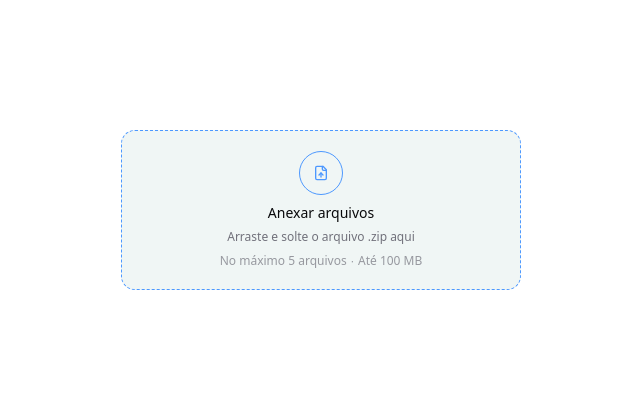
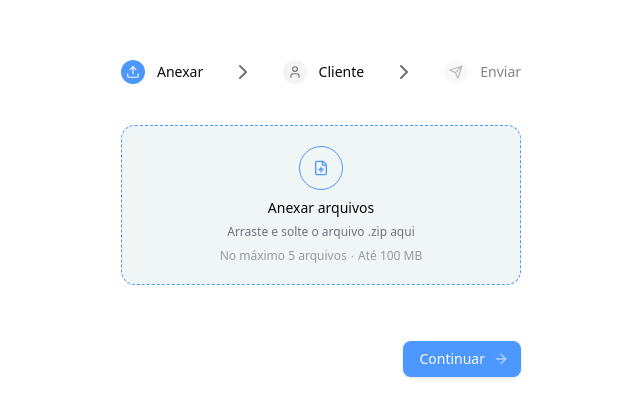
Before and after one commit to rcnald/email-send-frontend, a React (Vite) app: page / in a window 1280 px wide. Shown: the part 182-598 px from the top of the page, without its empty margins (319-959 px from the left). Built offline with nearby package versions, Linux system fonts and the light colour scheme.

Commit message:
feat: file stepper and inital UI

```diff
--- a/src/app.tsx
+++ b/src/app.tsx
@@ -1,9 +1,26 @@
+import { ArrowRightIcon } from "lucide-react"
+import { FileStepper } from "./components/file-stepper"
 import { FileUpload } from "./components/file-upload"
+import { Button } from "./components/ui/button"
 
 export function App() {
   return (
-    <div className='flex min-h-screen w-full flex-col items-center justify-center'>
-      <FileUpload />
+    <div className='flex min-h-screen w-full flex-col items-center justify-center px-4'>
+      <div className='grid w-full max-w-100 grid-cols-1 gap-10 '>
+        <FileStepper />
+        <FileUpload />
+        <Button
+          className='group w-full place-self-end lg:w-fit'
+          variant='default'
+        >
+          Continuar
+          <ArrowRightIcon
+            aria-hidden='true'
+            className='-me-1 opacity-60 transition-transform group-hover:translate-x-0.5'
+            size={16}
+          />
+        </Button>
+      </div>
     </div>
   )
 }
--- /dev/null
+++ b/src/components/file-stepper.tsx
@@ -0,0 +1,45 @@
+import { Send, Upload, User } from "lucide-react"
+
+import {
+  Stepper,
+  StepperIndicator,
+  StepperItem,
+  StepperSeparator,
+  StepperTitle,
+  StepperTrigger,
+} from "@/components/ui/stepper"
+
+export function FileStepper() {
+  return (
+    <div className='mx-auto w-full max-w-xl space-y-8 text-center'>
+      <Stepper defaultValue={1}>
+        <StepperItem className='not-last:flex-1' step={1}>
+          <StepperTrigger>
+            <StepperIndicator asChild>
+              <Upload aria-hidden='true' size={14} />
+            </StepperIndicator>
+            <StepperTitle>Anexar</StepperTitle>
+          </StepperTrigger>
+          <StepperSeparator />
+        </StepperItem>
+        <StepperItem className='not-last:flex-1' step={2}>
+          <StepperTrigger>
+            <StepperIndicator asChild>
+              <User aria-hidden='true' size={14} />
+            </StepperIndicator>
+            <StepperTitle>Cliente</StepperTitle>
+          </StepperTrigger>
+          <StepperSeparator />
+        </StepperItem>
+        <StepperItem className='not-last:flex-1' disabled step={3}>
+          <StepperTrigger>
+            <StepperIndicator asChild>
+              <Send aria-hidden='true' size={14} />
+            </StepperIndicator>
+            <StepperTitle>Enviar</StepperTitle>
+          </StepperTrigger>
+        </StepperItem>
+      </Stepper>
+    </div>
+  )
+}
--- a/src/components/file-upload.tsx
+++ b/src/components/file-upload.tsx
@@ -32,7 +32,7 @@ export const FileUpload = () => {
   const hasMoreThanOneFile = files.length > 1
 
   return (
-    <div className='flex w-100 flex-col gap-2'>
+    <div className='flex w-full flex-col gap-2'>
       <button
         className='flex min-h-40 cursor-pointer flex-col items-center justify-center rounded-xl border border-primary border-dashed bg-accent p-4 transition-colors hover:bg-accent/50 has-disabled:pointer-events-none has-[input:focus]:border-ring has-disabled:opacity-50 has-[input:focus]:ring-[3px] has-[input:focus]:ring-ring/50 data-[dragging=true]:bg-accent/50'
         data-dragging={isDragging}
@@ -46,7 +46,7 @@ export const FileUpload = () => {
       >
         <input
           {...getInputProps()}
-          aria-label='Upload files'
+          aria-label='Anexar arquivos'
           className='sr-only'
         />
 
@@ -84,7 +84,7 @@ export const FileUpload = () => {
 
         {hasMoreThanOneFile ? (
           <div>
-            <Button onClick={clearFiles} size='sm'>
+            <Button onClick={clearFiles} size='sm' variant='link'>
               Remover todos os arquivos
             </Button>
           </div>
--- /dev/null
+++ b/src/components/ui/stepper.tsx
@@ -0,0 +1,294 @@
+import { CheckIcon, ChevronRight, LoaderCircleIcon } from "lucide-react"
+import { Slot } from "radix-ui"
+import type React from "react"
+import { createContext, useCallback, useContext, useState } from "react"
+
+import { cn } from "@/lib/utils"
+
+type StepperContextValue = {
+  activeStep: number
+  setActiveStep: (step: number) => void
+  orientation: "horizontal" | "vertical"
+}
+
+type StepItemContextValue = {
+  step: number
+  state: StepState
+  isDisabled: boolean
+  isLoading: boolean
+}
+
+type StepState = "active" | "completed" | "inactive" | "loading"
+
+const StepperContext = createContext<StepperContextValue | undefined>(undefined)
+const StepItemContext = createContext<StepItemContextValue | undefined>(
+  undefined
+)
+
+const useStepper = () => {
+  const context = useContext(StepperContext)
+
+  if (!context) {
+    throw new Error("useStepper must be used within a Stepper")
+  }
+  return context
+}
+
+const useStepItem = () => {
+  const context = useContext(StepItemContext)
+
+  if (!context) {
+    throw new Error("useStepItem must be used within a StepperItem")
+  }
+  return context
+}
+
+interface StepperProps extends React.HTMLAttributes<HTMLDivElement> {
+  defaultValue?: number
+  value?: number
+  onValueChange?: (value: number) => void
+  orientation?: "horizontal" | "vertical"
+}
+
+function Stepper({
+  defaultValue = 0,
+  value,
+  onValueChange,
+  orientation = "horizontal",
+  className,
+  ...props
+}: StepperProps) {
+  const [activeStep, setInternalStep] = useState(defaultValue)
+
+  const setActiveStep = useCallback(
+    (step: number) => {
+      if (value === undefined) {
+        setInternalStep(step)
+      }
+      onValueChange?.(step)
+    },
+    [value, onValueChange]
+  )
+
+  const currentStep = value ?? activeStep
+
+  return (
+    <StepperContext.Provider
+      value={{
+        activeStep: currentStep,
+        setActiveStep,
+        orientation,
+      }}
+    >
+      <div
+        className={cn(
+          "group/stepper inline-flex data-[orientation=horizontal]:w-full data-[orientation=horizontal]:flex-row data-[orientation=vertical]:flex-col",
+          className
+        )}
+        data-orientation={orientation}
+        data-slot='stepper'
+        {...props}
+      />
+    </StepperContext.Provider>
+  )
+}
+
+interface StepperItemProps extends React.HTMLAttributes<HTMLDivElement> {
+  step: number
+  completed?: boolean
+  disabled?: boolean
+  loading?: boolean
+}
+
+function StepperItem({
+  step,
+  completed = false,
+  disabled = false,
+  loading = false,
+  className,
+  children,
+  ...props
+}: StepperItemProps) {
+  const { activeStep } = useStepper()
+
+  let state: StepState = "inactive"
+
+  const isCompleted = completed || step < activeStep
+  const isActive = step === activeStep
+  const isLoading = loading && step === activeStep
+
+  if (isCompleted) {
+    state = "completed"
+  }
+
+  if (isActive) {
+    state = "active"
+  }
+
+  return (
+    <StepItemContext.Provider
+      value={{ step, state, isDisabled: disabled, isLoading }}
+    >
+      <div
+        className={cn(
+          "group/step flex items-center group-data-[orientation=horizontal]/stepper:flex-row group-data-[orientation=vertical]/stepper:flex-col",
+          className
+        )}
+        data-slot='stepper-item'
+        data-state={state}
+        {...(isLoading ? { "data-loading": true } : {})}
+        {...props}
+      >
+        {children}
+      </div>
+    </StepItemContext.Provider>
+  )
+}
+
+interface StepperTriggerProps
+  extends React.ButtonHTMLAttributes<HTMLButtonElement> {
+  asChild?: boolean
+}
+
+function StepperTrigger({
+  asChild = false,
+  className,
+  children,
+  ...props
+}: StepperTriggerProps) {
+  const { setActiveStep } = useStepper()
+  const { step, isDisabled } = useStepItem()
+
+  if (asChild) {
+    return (
+      <Slot.Root className={className} data-slot='stepper-trigger'>
+        {children}
+      </Slot.Root>
+    )
+  }
+
+  return (
+    <button
+      className={cn(
+        "inline-flex items-center gap-3 rounded-full outline-none focus-visible:z-10 focus-visible:border-ring focus-visible:ring-[3px] focus-visible:ring-ring/50 disabled:pointer-events-none disabled:opacity-50",
+        className
+      )}
+      data-slot='stepper-trigger'
+      disabled={isDisabled}
+      onClick={() => setActiveStep(step)}
+      {...props}
+    >
+      {children}
+    </button>
+  )
+}
+
+interface StepperIndicatorProps extends React.HTMLAttributes<HTMLDivElement> {
+  asChild?: boolean
+}
+
+function StepperIndicator({
+  asChild = false,
+  className,
+  children,
+  ...props
+}: StepperIndicatorProps) {
+  const { state, step, isLoading } = useStepItem()
+
+  return (
+    <span
+      className={cn(
+        "relative flex size-6 shrink-0 items-center justify-center rounded-full bg-muted font-medium text-muted-foreground text-xs data-[state=active]:bg-primary data-[state=completed]:bg-green-600 data-[state=active]:text-primary-foreground data-[state=completed]:text-primary-foreground",
+        className
+      )}
+      data-slot='stepper-indicator'
+      data-state={state}
+      {...props}
+    >
+      {asChild ? (
+        <>
+          <span className='transition-all group-data-[state=completed]/step:scale-0 group-data-loading/step:scale-0 group-data-[state=completed]/step:opacity-0 group-data-loading/step:opacity-0 group-data-loading/step:transition-none'>
+            {children}
+          </span>
+
+          <CheckIcon
+            aria-hidden='true'
+            className='absolute scale-0 opacity-0 transition-all group-data-[state=completed]/step:scale-100 group-data-[state=completed]/step:opacity-100'
+            size={16}
+          />
+        </>
+      ) : (
+        <>
+          <span className='transition-all group-data-[state=completed]/step:scale-0 group-data-loading/step:scale-0 group-data-[state=completed]/step:opacity-0 group-data-loading/step:opacity-0 group-data-loading/step:transition-none'>
+            {step}
+          </span>
+          <CheckIcon
+            aria-hidden='true'
+            className='absolute scale-0 opacity-0 transition-all group-data-[state=completed]/step:scale-100 group-data-[state=completed]/step:opacity-100'
+            size={16}
+          />
+          {isLoading && (
+            <span className='absolute transition-all'>
+              <LoaderCircleIcon
+                aria-hidden='true'
+                className='animate-spin'
+                size={14}
+              />
+            </span>
+          )}
+        </>
+      )}
+    </span>
+  )
+}
+
+function StepperTitle({
+  className,
+  ...props
+}: React.HTMLAttributes<HTMLHeadingElement>) {
+  return (
+    <h3
+      className={cn("shrink-0 font-medium text-sm", className)}
+      data-slot='stepper-title'
+      {...props}
+    />
+  )
+}
+
+function StepperDescription({
+  className,
+  ...props
+}: React.HTMLAttributes<HTMLParagraphElement>) {
+  return (
+    <p
+      className={cn("text-muted-foreground text-sm", className)}
+      data-slot='stepper-description'
+      {...props}
+    />
+  )
+}
+
+function StepperSeparator({
+  className,
+  ...props
+}: React.HTMLAttributes<HTMLDivElement>) {
+  return (
+    <div
+      className={cn("flex w-full items-center justify-center", className)}
+      data-slot='stepper-separator'
+      {...props}
+    >
+      <ChevronRight className='text-muted-foreground' />
+    </div>
+  )
+}
+
+export {
+  Stepper,
+  StepperDescription,
+  StepperIndicator,
+  StepperItem,
+  StepperSeparator,
+  StepperTitle,
+  StepperTrigger,
+}
--- a/src/index.css
+++ b/src/index.css
@@ -1,3 +1,4 @@
+/** biome-ignore-all lint/nursery/noUnknownAtRule: <tailwind rules> */
 @import "tailwindcss";
 @import "tw-animate-css";
 
```
